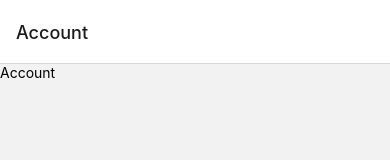
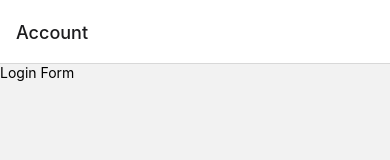
Before and after one commit to zearkiatos/react-native-cli-pokedex-app, a React Native app: screen /Account in a window 390 px wide. Shown: the top 160 px of the page. Built offline with nearby package versions, Linux system fonts and the light colour scheme.

Commit message:
Screen my account

```diff
--- /dev/null
+++ b/src/components/Auth/LoginForm/index.js
@@ -0,0 +1,14 @@
+import React from 'react';
+import {View, StyleSheet, Text} from 'react-native';
+
+const LoginForm = () => {
+  return (
+    <View>
+      <Text>Login Form</Text>
+    </View>
+  );
+};
+
+const styles = StyleSheet.create({});
+
+export default LoginForm;
--- /dev/null
+++ b/src/components/Auth/UserData/index.js
@@ -0,0 +1,14 @@
+import React from 'react';
+import {View, StyleSheet, Text} from 'react-native';
+
+const UserData = () => {
+  return (
+    <View>
+      <Text>User Data</Text>
+    </View>
+  );
+};
+
+const styles = StyleSheet.create({});
+
+export default UserData;
--- a/src/screens/AccountScreen.js
+++ b/src/screens/AccountScreen.js
@@ -1,12 +1,11 @@
 import React from 'react';
-import {SafeAreaView, StyleSheet, Text} from 'react-native';
+import {View, StyleSheet} from 'react-native';
+import LoginForm from '../components/Auth/LoginForm';
+import UserData from '../components/Auth/UserData';
 
 const AccountScreen = () => {
-  return (
-    <SafeAreaView>
-      <Text>Account</Text>
-    </SafeAreaView>
-  );
+  const auth = null;
+  return <View>{auth ? <UserData /> : <LoginForm />}</View>;
 };
 
 const styles = StyleSheet.create({});
```
Also changed, not shown: src/utils/mocks/userMock.js (added, +13 -0 lines).
